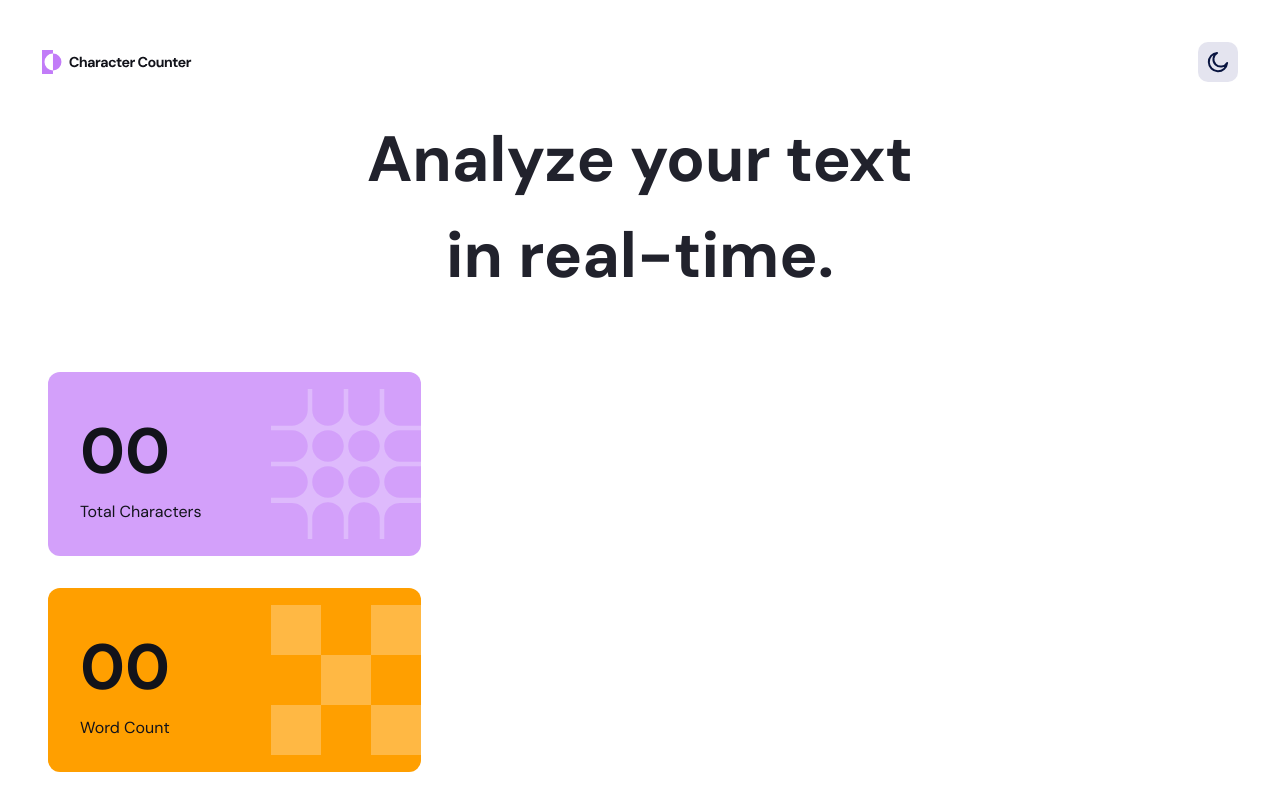
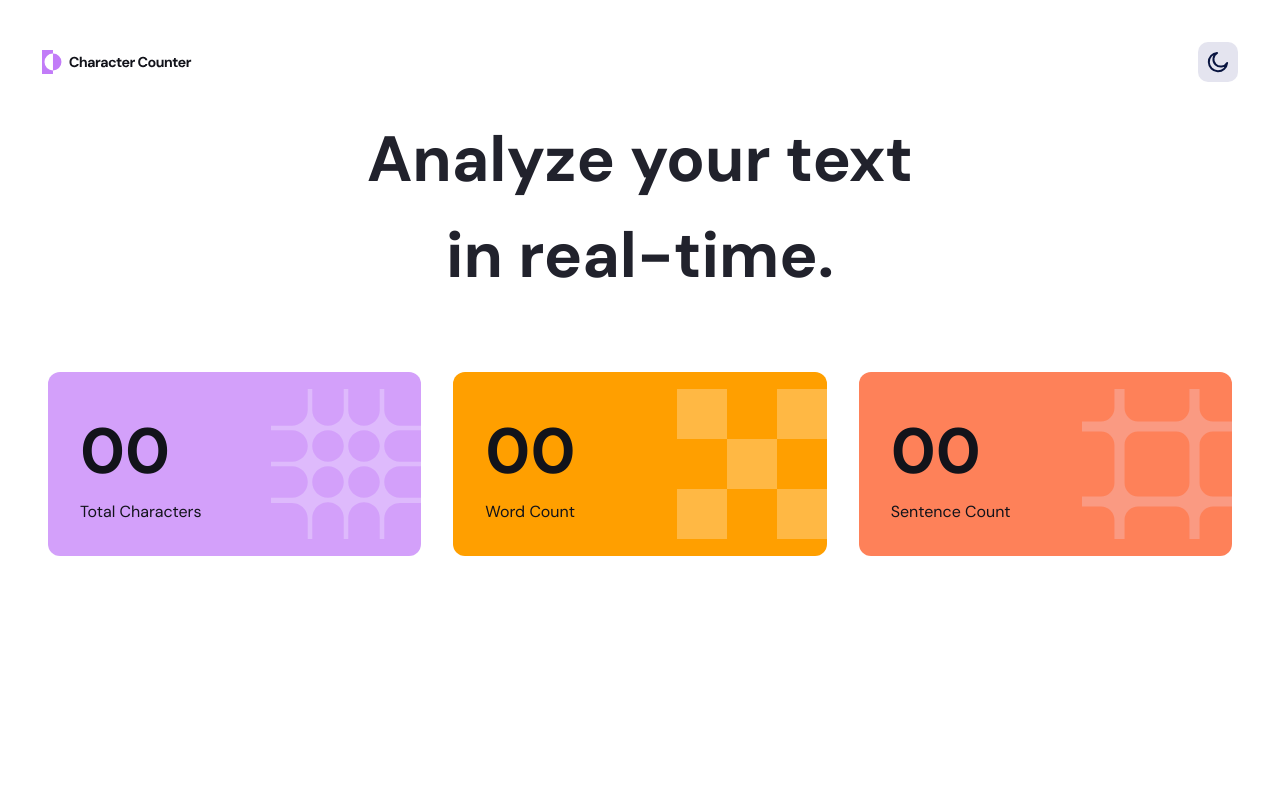
Before and after one commit to Ledelara/character-calculator, a React (Vite) app: page / in a window 1280 px wide. Shown: the top 800 px of the page. Built offline with nearby package versions, Linux system fonts and the light colour scheme.

Commit message:
🐛 fix: corrigindo classe de css

```diff
--- a/src/App.tsx
+++ b/src/App.tsx
@@ -30,7 +30,7 @@ function App() {
           Analyze your text in real-time.
         </Typography>
       </section>
-      <section>
+      <section className='card-Container'>
         <CardComponent />
       </section>
     </ThemeProvider>
```
